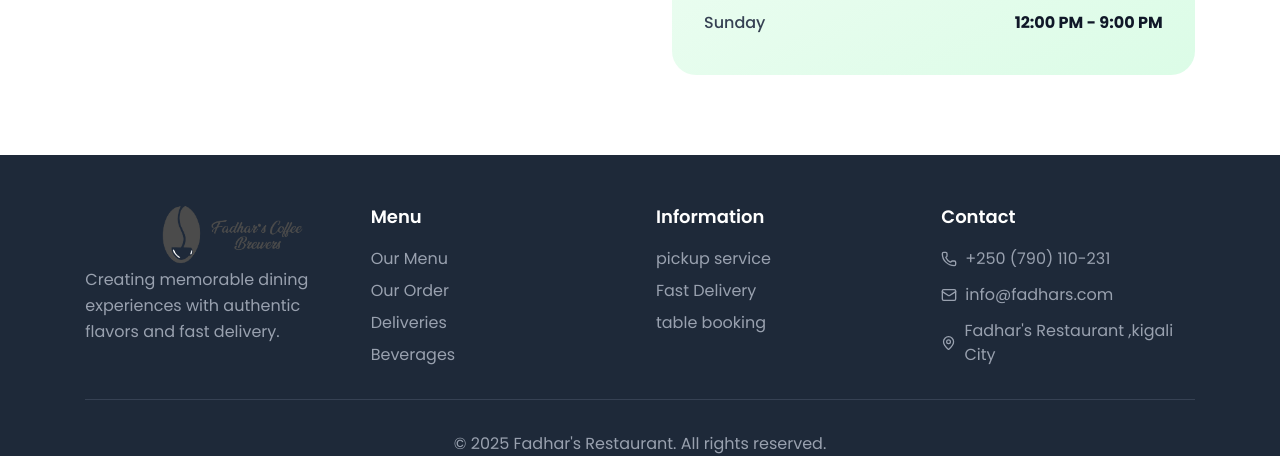
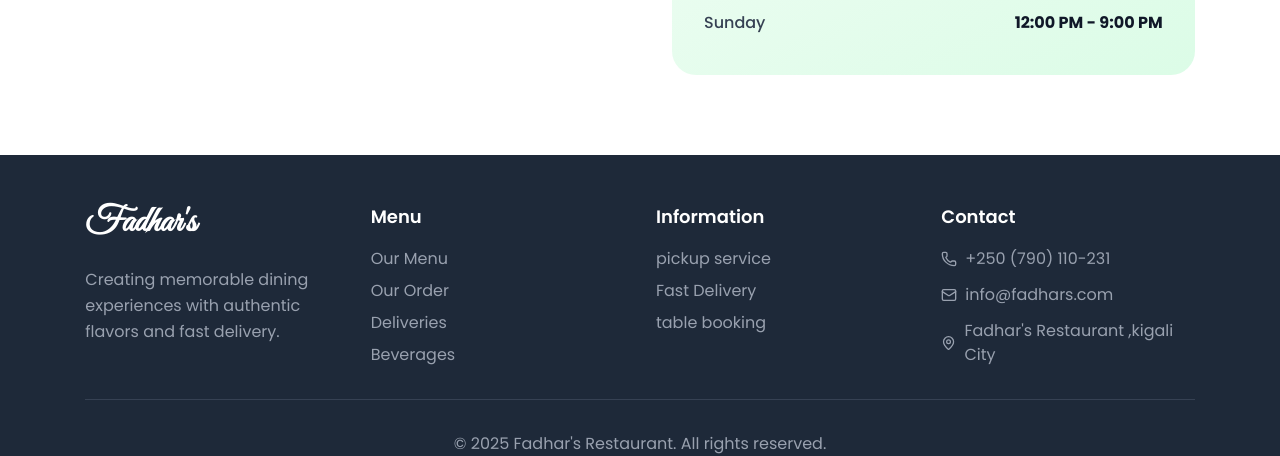
Before and after one commit to NexventuresLtd/Fadhar_resto, a React (Vite) app: page / in a window 1280 px wide. Shown: the part 3985-4441 px from the top of the page. Built offline with nearby package versions, Linux system fonts and the light colour scheme; no server answers; a web font is replaced by a local one.

Commit message:
updatde ogos

```diff
--- a/src/components/Shared/Footer.tsx
+++ b/src/components/Shared/Footer.tsx
@@ -8,11 +8,7 @@
                 <div className="max-w-11/12 mx-auto px-4 sm:px-6 lg:px-8">
                     <div className="grid md:grid-cols-4 gap-8">
                         <div>
-                            <div className="h-16 w-50 md:w-72 overflow-hidden py-1">
-                                {/* <h1 className="text-2xl font-bold text-gray-800 font-delius">Fadhar's</h1> */}
-                                <img src="fadhar.png" className='w-full h-full scale-[4.9] md:scale-[5.9] object-contain  filter grayscale' alt="" />
-                            </div>
-
+                            <h3 className="text-4xl font-bold text-white mb-6 font-greatvibes">Fadhar's </h3>
                             <p className="text-gray-400 leading-relaxed">
                                 Creating memorable dining experiences with authentic flavors and fast delivery.
                             </p>
--- a/src/pages/Login.tsx
+++ b/src/pages/Login.tsx
@@ -1,6 +1,6 @@
 import React, { useState } from 'react';
 import { motion } from 'framer-motion';
-import { Eye, EyeOff, LogIn, UtensilsCrossed } from 'lucide-react';
+import { Eye, EyeOff, LogIn } from 'lucide-react';
 import mainAxios from '../Instance/mainAxios';
 
 // Auth service functions
```
